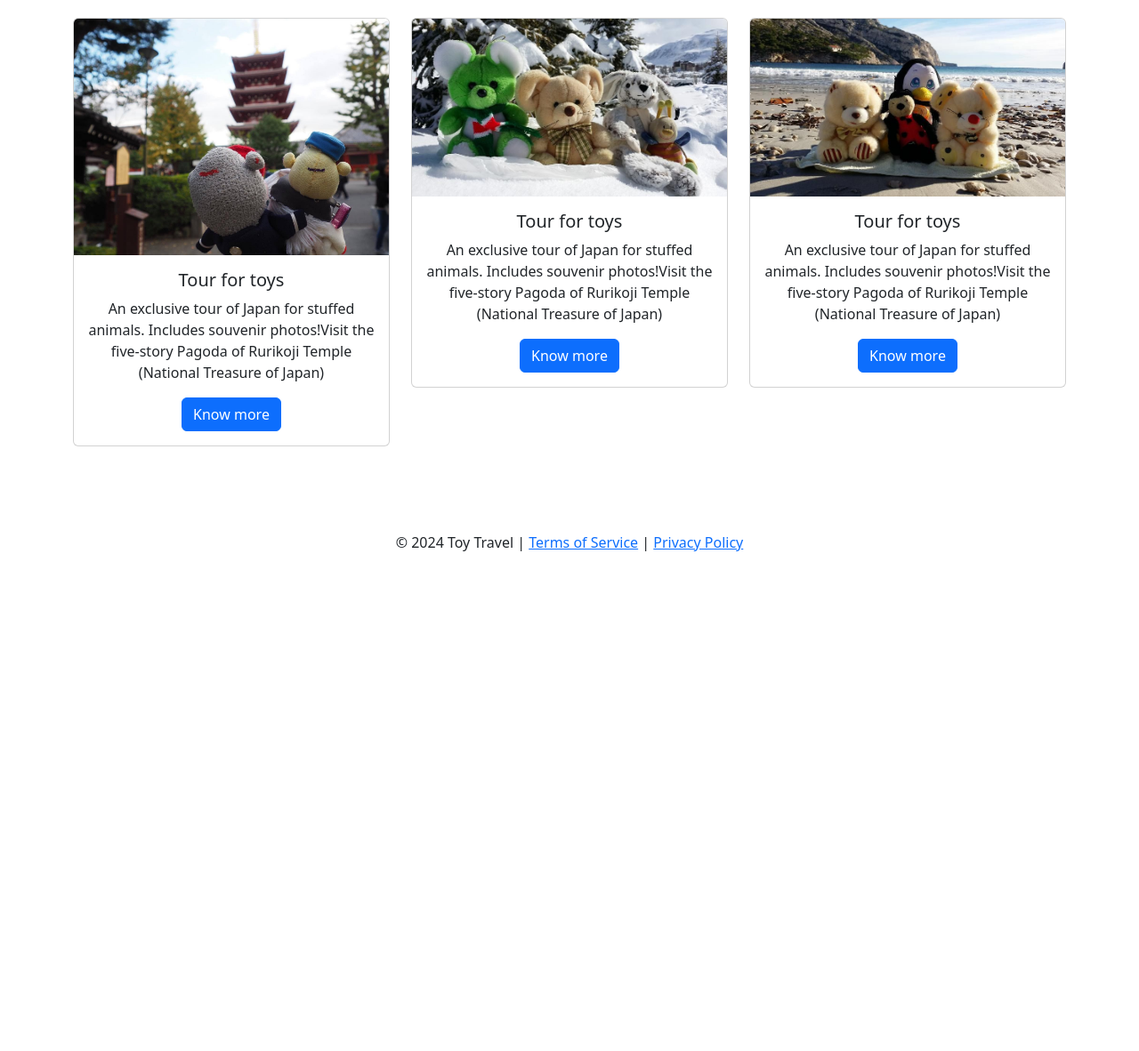
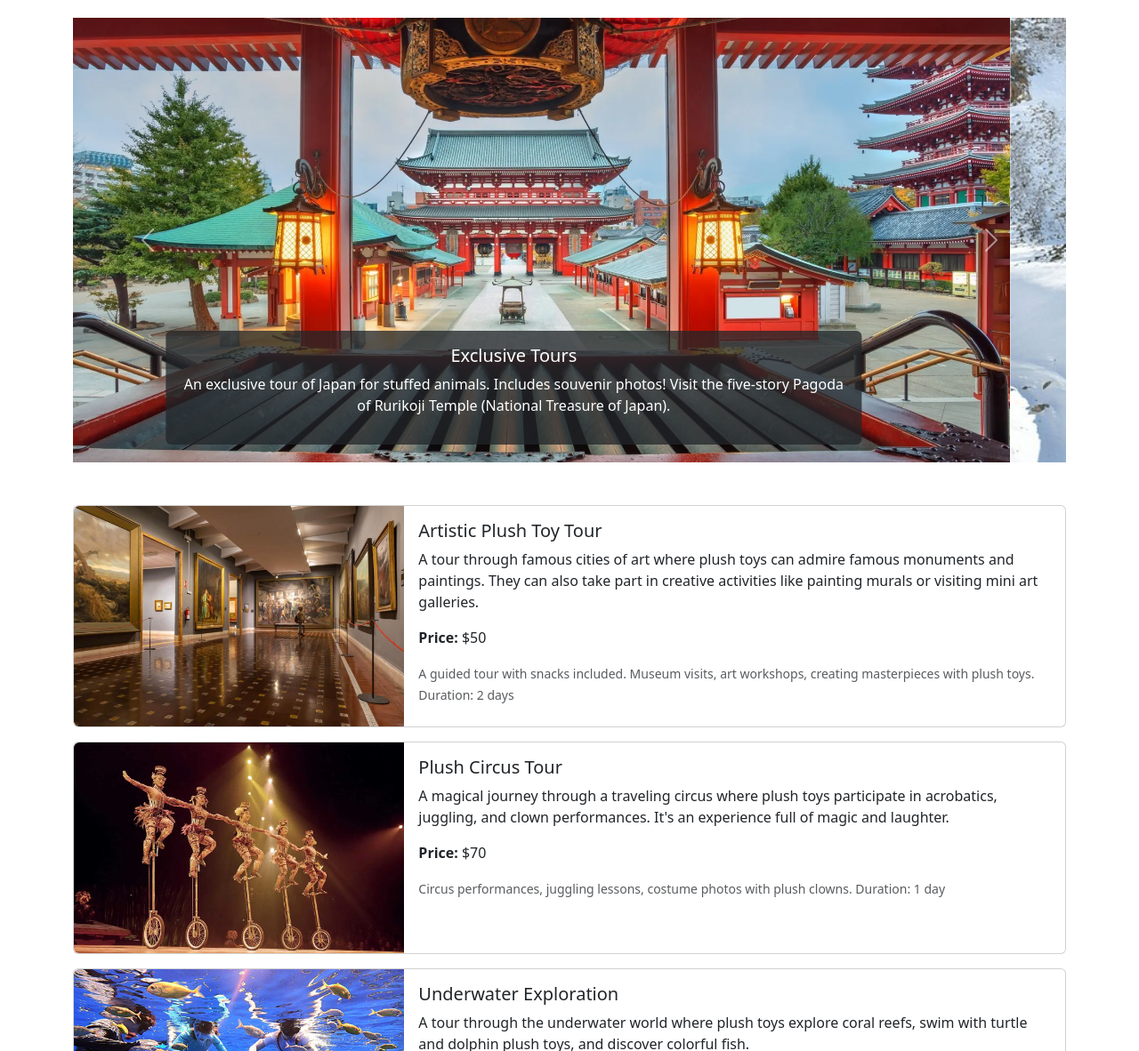
Before and after one commit to mdiogc-JesusLugo2002-Chugani05/ToyTravel, a website: page src/services.html in a window 1280 px wide. Shown: the part 318-1500 px from the top of the page at 89% size. Before the commit the page ends 980 px from the top, so only its background shows below. Drawn offline with nearby package versions, Linux system fonts and the light colour scheme.

Commit message:
terminao?

```diff
--- a/src/services.html
+++ b/src/services.html
@@ -10,8 +10,6 @@
 <body>
     <!-- header -->
     <header class="container-fluid">
-
-        <!-- barra de navegación principal -->
         <nav class="navbar navbar-expand">
             <div class="container">
                 <a class="navbar-brand" href="index.html">
@@ -61,34 +59,91 @@
     <main class="container mt-5 pt-5">
         <section class="services text-center my-5">
             <h2 class="mb-4">Our Services</h2>
-            <div class="row gallery">
-                <div class="col-md-4 mb-4 service-item">
-                    <div class="card">
-                        <img src="assets/images/xina.jpg" class="card-img-top" alt="Tour para peluches">
-                        <div class="card-body">
-                            <h5 class="card-title">Tour for toys</h5>
-                            <p class="card-text">An exclusive tour of Japan for stuffed animals. Includes souvenir photos!Visit the five-story Pagoda of Rurikoji Temple (National Treasure of Japan)</p>
-                            <button class="btn btn-primary">Know more</button>
+            <div id="serviceCarousel" class="carousel slide" data-bs-ride="carousel">
+                <div class="carousel-inner">
+                    <!-- Tour for toys -->
+                    <div class="carousel-item active">
+                        <img src="assets/images/services/japon.webp" class="d-block w-100" alt="Exclusive Tour" style="object-fit: cover; height: 500px;">
+                        <div class="carousel-caption d-none d-md-block bg-dark bg-opacity-75 p-3 rounded">
+                            <h5>Exclusive Tours</h5>
+                            <p>An exclusive tour of Japan for stuffed animals. Includes souvenir photos! Visit the five-story Pagoda of Rurikoji Temple (National Treasure of Japan).</p>
+                        </div>
+                    </div>
+                    <!-- Mountain Adventure for Toys -->
+                    <div class="carousel-item">
+                        <img src="assets/images/services/mountain.jpg" class="d-block w-100" alt="Mountain Adventure" style="object-fit: cover; height: 500px;">
+                        <div class="carousel-caption d-none d-md-block bg-dark bg-opacity-75 p-3 rounded">
+                            <h5>Mountain Adventure</h5>
+                            <p>Your toys can enjoy breathtaking views and mountain hiking in the most famous mountain ranges.</p>
+                        </div>
+                    </div>
+                    <!-- City Tours for Toys -->
+                    <div class="carousel-item">
+                        <img src="assets/images/services/citytour.webp" class="d-block w-100" alt="City Tours" style="object-fit: cover; height: 500px;">
+                        <div class="carousel-caption d-none d-md-block bg-dark bg-opacity-75 p-3 rounded">
+                            <h5>City Tours</h5>
+                            <p>Explore the charm and history of iconic cities around the world, with tailored experiences for your toys.</p>
                         </div>
                     </div>
                 </div>
-                <div class="col-md-4 mb-4 service-item">
-                    <div class="card">
-                        <img src="assets/images/nievecita.jpg" class="card-img-top" alt="Tour para peluches">
+                <button class="carousel-control-prev" type="button" data-bs-target="#serviceCarousel" data-bs-slide="prev">
+                    <span class="carousel-control-prev-icon" aria-hidden="true"></span>
+                    <span class="visually-hidden">Previous</span>
+                </button>
+                <button class="carousel-control-next" type="button" data-bs-target="#serviceCarousel" data-bs-slide="next">
+                    <span class="carousel-control-next-icon" aria-hidden="true"></span>
+                    <span class="visually-hidden">Next</span>
+                </button>
+            </div>
+        </section>
+
+        <!-- Card with service details -->
+        <section class="my-5">
+            <div class="card mb-3">
+                <div class="row g-0">
+                    <div class="col-md-4">
+                        <img src="assets/images/services/museum.jpg" class="img-fluid rounded-start" alt="Mountain Adventure" style="object-fit: cover; height: 100%; width: 100%;">
+                    </div>
+                    <div class="col-md-8">
                         <div class="card-body">
-                            <h5 class="card-title">Tour for toys</h5>
-                            <p class="card-text">An exclusive tour of Japan for stuffed animals. Includes souvenir photos!Visit the five-story Pagoda of Rurikoji Temple (National Treasure of Japan)</p>
-                            <button class="btn btn-primary">Know more</button>
+                            <h5 class="card-title">Artistic Plush Toy Tour</h5>
+                            <p class="card-text">A tour through famous cities of art where plush toys can admire famous monuments and paintings. They can also take part in creative activities like painting murals or visiting mini art galleries.</p>
+                            <p class="card-text"><strong>Price:</strong> $50</p>
+                            <p class="card-text"><small class="text-muted">A guided tour with snacks included.  Museum visits, art workshops, creating masterpieces with plush toys. Duration: 2 days</small></p>
                         </div>
                     </div>
                 </div>
-                <div class="col-md-4 mb-4 service-item">
-                    <div class="card">
-                        <img src="assets/images/france.jpg" class="card-img-top" alt="Tour para peluches">
+            </div>
+
+            <!-- Another service card -->
+            <div class="card mb-3">
+                <div class="row g-0">
+                    <div class="col-md-4">
+                        <img src="assets/images/services/circus.webp" class="img-fluid rounded-start" alt="City Tour" style="object-fit: cover; height: 100%; width: 100%;">
+                    </div>
+                    <div class="col-md-8">
                         <div class="card-body">
-                            <h5 class="card-title">Tour for toys</h5>
-                            <p class="card-text">An exclusive tour of Japan for stuffed animals. Includes souvenir photos!Visit the five-story Pagoda of Rurikoji Temple (National Treasure of Japan)</p>
-                            <button class="btn btn-primary">Know more</button>
+                            <h5 class="card-title">Plush Circus Tour</h5>
+                            <p class="card-text">A magical journey through a traveling circus where plush toys participate in acrobatics, juggling, and clown performances. It's an experience full of magic and laughter.</p>
+                            <p class="card-text"><strong>Price:</strong> $70</p>
+                            <p class="card-text"><small class="text-muted">Circus performances, juggling lessons, costume photos with plush clowns. Duration: 1 day</small></p>
+                        </div>
+                    </div>
+                </div>
+            </div>
+
+
+            <div class="card mb-3">
+                <div class="row g-0">
+                    <div class="col-md-4">
+                        <img src="assets/images/services/under.jpg" class="img-fluid rounded-start" alt="City Tour" style="object-fit: cover; height: 100%; width: 100%;">
+                    </div>
+                    <div class="col-md-8">
+                        <div class="card-body">
+                            <h5 class="card-title">Underwater Exploration</h5>
+                            <p class="card-text">A tour through the underwater world where plush toys explore coral reefs, swim with turtle and dolphin plush toys, and discover colorful fish.</p>
+                            <p class="card-text"><strong>Price:</strong> $100</p>
+                            <p class="card-text"><small class="text-muted">Reef exploration, underwater photos with marine creatures, learning about aquatic life. Duration: 1 day</small></p>
                         </div>
                     </div>
                 </div>
@@ -96,33 +151,10 @@
         </section>
     </main>
 
-    <div id="tourModal" class="modal fade" tabindex="-1" role="dialog">
-        <div class="modal-dialog" role="document">
-            <div class="modal-content">
-                <div class="modal-header">
-                    <h5 class="modal-title">Tour for toys</h5>
-                    <button type="button" class="close" data-dismiss="modal" aria-label="Close">
-                        <span aria-hidden="true">&times;</span>
-                    </button>
-                </div>
-                <div class="modal-body">
-                    <p>Price: 50€</p>
-                    <p>An exclusive tour of Japan for stuffed animals.</p>
-                </div>
-                <div class="modal-footer">
-                    <button type="button" class="btn btn-secondary" data-dismiss="modal">Cerrar</button>
-                </div>
-            </div>
-        </div>
-    </div>
-
     <footer class="text-center py-4">
         <p>&copy; 2024 Toy Travel | <a href="#">Terms of Service</a> | <a href="#">Privacy Policy</a></p>
     </footer>
 
-    <script src="https://code.jquery.com/jquery-3.5.1.min.js"></script>
-    <script src="https://cdn.jsdelivr.net/npm/@popperjs/core@2.5.2/dist/umd/popper.min.js"></script>
-    <script src="https://stackpath.bootstrapcdn.com/bootstrap/4.5.2/js/bootstrap.min.js"></script>
-    <script src="js/script.js"></script>
+    <script src="https://cdn.jsdelivr.net/npm/bootstrap@5.3.3/dist/js/bootstrap.bundle.min.js" integrity="sha384-YvpcrYf0tY3lHB60NNkmXc5s9fDVZLESaAA55NDzOxhy9GkcIdslK1eN7N6jIeHz" crossorigin="anonymous"></script>
 </body>
 </html>
```
Also changed, not shown: src/assets/images/services/circus.webp (added), src/assets/images/services/citytour.webp (added), src/assets/images/services/japon.webp (added), src/assets/images/services/mountain.jpg (added), src/assets/images/services/museum.jpg (added), src/assets/images/services/under.jpg (added), src/assets/images/testimonials/france.jpg (renamed from src/assets/images/france.jpg), src/assets/images/testimonials/nievecita.jpg (renamed from src/assets/images/nievecita.jpg), src/assets/images/testimonials/osito.jpg (renamed from src/assets/images/osito.jpg), src/assets/images/testimonials/paris.jpg (renamed from src/assets/images/paris.jpg), src/assets/images/testimonials/xina.jpg (renamed from src/assets/images/xina.jpg).
